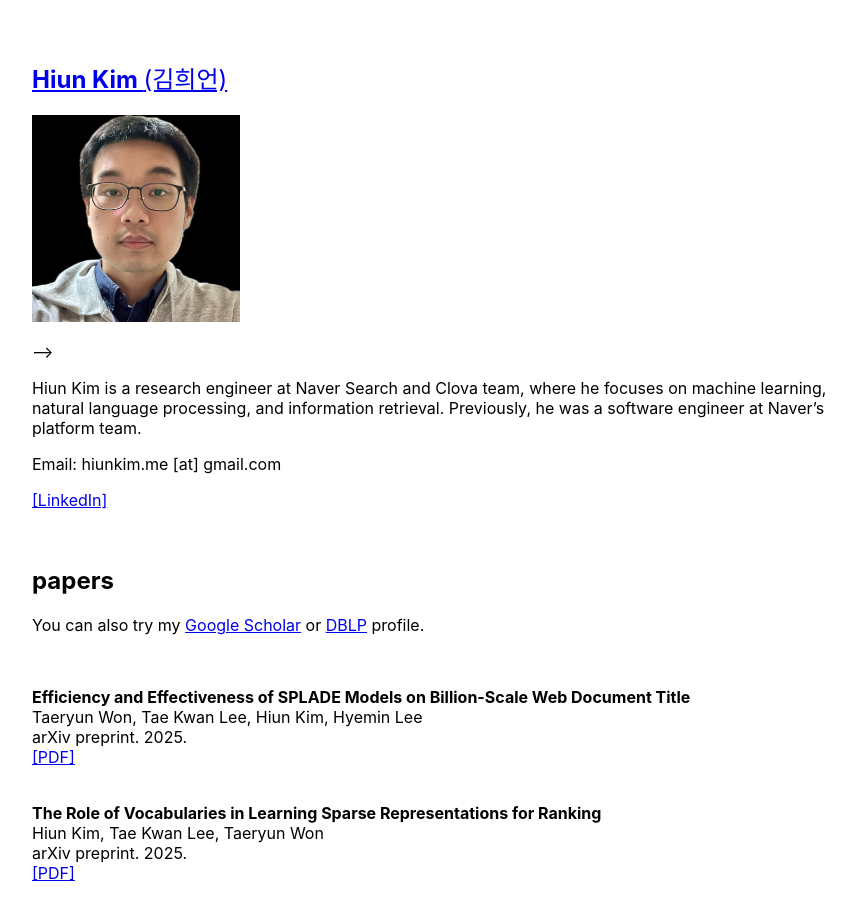
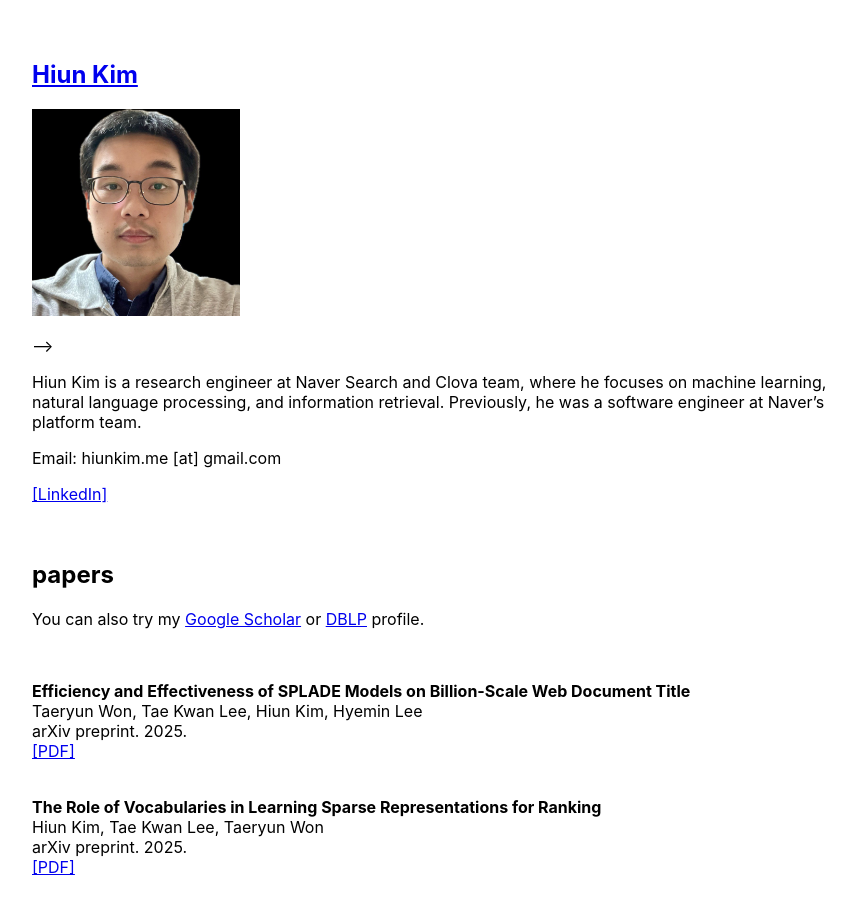
Before and after one commit to hiun/hiun.github.io, a Jekyll site: the page built from index.md, in a window 1280 px wide and 900 px high. Shown: the whole window, without its empty margins (193-1049 px from the left). Built offline with Jekyll 4.4.1, drawn with Linux system fonts in a browser that asks for light colours.

Commit message:
Update default.html

```diff
--- a/_layouts/default.html
+++ b/_layouts/default.html
@@ -37,7 +37,7 @@
 <body>
   <div id="content">
     <div style="margin-top: 2.5em;"></div>
-    <h2><a href="/">Hiun Kim <span style="font-weight: normal;">(김희언)</span></a>
+    <h2><a href="/">Hiun Kim</a>
       <!--
       <span style="text-align: right; float: right; font-weight: normal; font-size: 0.83em">
       <a href="/notes">daily 📝</a>
```
